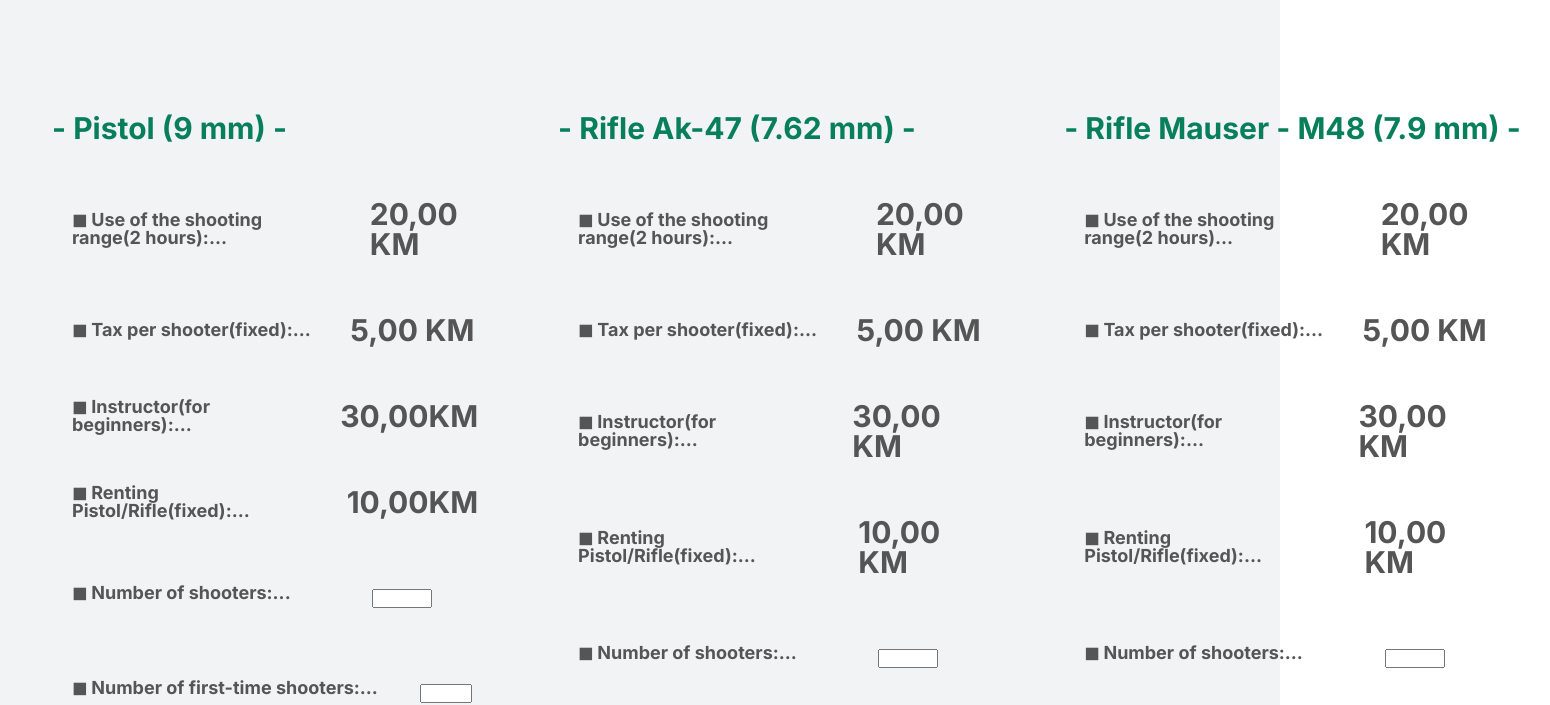
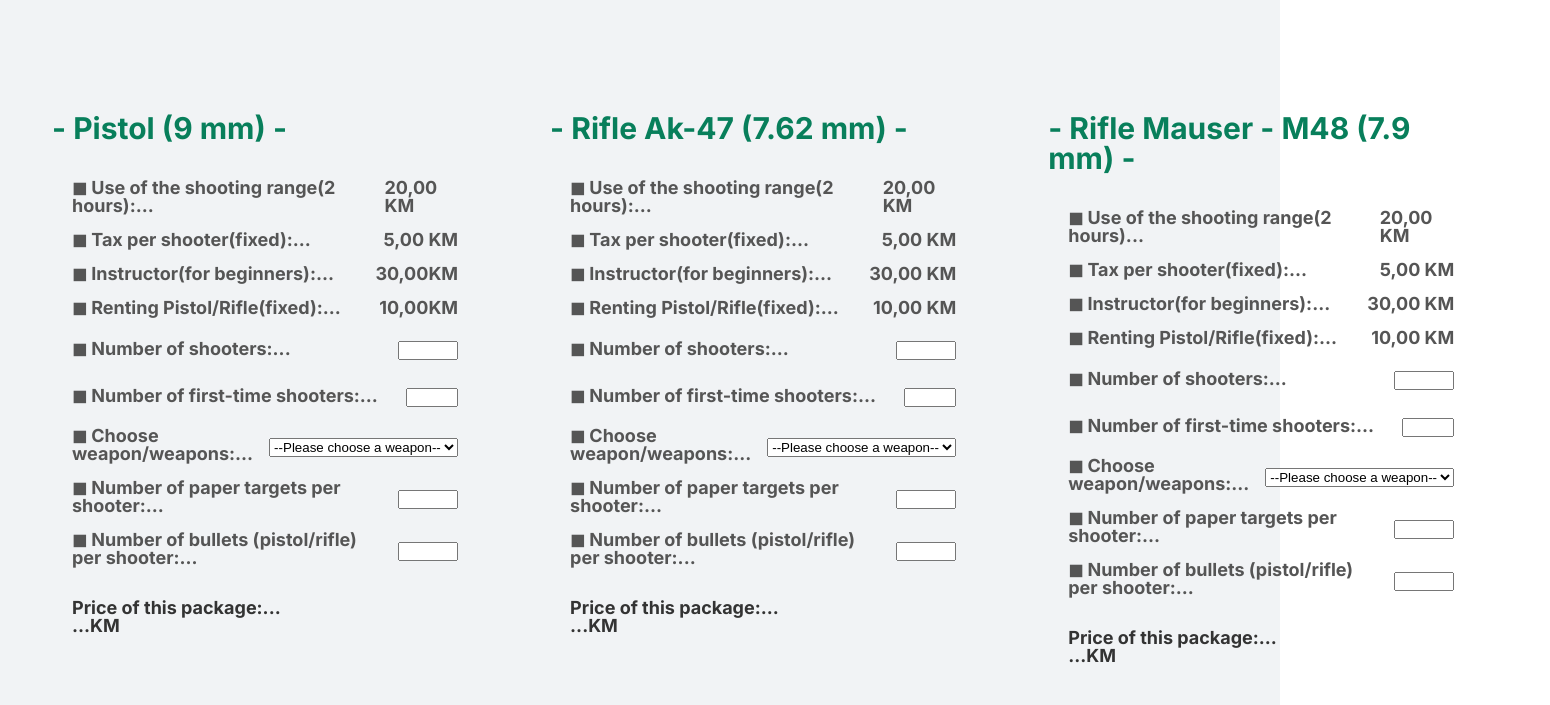
Before and after one commit to Emin-A/shooting-club-visoko, a plain HTML site: page index.html in a window 1280 px wide. Shown: the part 891-1596 px from the top of the page, 1550 px wide, since content can reach past the window. Drawn offline with Linux system fonts and the light colour scheme.

Commit message:
Updated the pricing packeg, the project will be postponed

```diff
--- a/css/style_new.css
+++ b/css/style_new.css
@@ -228,6 +228,7 @@ body {
 .section-how {
   padding: 9.6px 0;
   background-color: #f1f3f5;
+
   /*01. Now it is all stacked on top of each other*/
 }
 
@@ -244,17 +245,20 @@ body {
 /*We write 'grid' int the html next to 'section-how' class*/
 .grid {
   display: grid;
-  /* gap: 3.2rem; */
+  gap: 3.2rem;
+  /* box-sizing: border-box; */
 }
+
 /*03. now to reuse the grid we need to export it*/
 /*we move the upper code 'grid-template-colums...' to here now*/
 /* .grid--2-cols {
   grid-template-columns: repeat(2, 1fr);
 } */
 /*04. now we can copy above and make '.grid--3-cols' 3 columns*/
-/* .grid--3-cols {
+.grid--3-cols {
   grid-template-columns: repeat(3, 1fr);
-} */
+}
+
 /*05. we then write in html the first 'section-how grid' this'grid--2-cols'   "section-how grid grid--2-cols"*/
 /*then for the other 'section-how grid' we write "section-how grid grid--3-cols"*/
 /*06. now this grid reusability will work in the footer !!! */
@@ -263,6 +267,7 @@ body {
   padding: 20px;
   font-size: 30px;
   margin: 0 auto;
+  /* gap: 3.2rem; */
   /* background-color: #333; */
 }
 
@@ -300,6 +305,7 @@ body {
   list-style: none;
   display: flex;
   flex-direction: column;
+  grid-template-columns: 1fr;
   gap: 1.6rem;
 }
 
@@ -311,6 +317,14 @@ body {
   gap: 1.6rem;
 }
 
+.price:only-child {
+  font-size: 1.8rem;
+  grid-template-columns: 1fr;
+  /* flex-direction: column; */
+  padding: 0;
+  margin-right: 0;
+}
+
 label {
   display: block;
   font: 1.6rem "Inter", sans-serif;
@@ -320,10 +334,6 @@ input,
 label {
   margin: 0.4rem 0;
 }
-
-/* .price {
-  font-size: 1.8rem;
-} */
 
 .pricing-name {
   color: #087f5b;
--- a/index.html
+++ b/index.html
@@ -213,6 +213,7 @@
           <h2 class="heading-secondary">- Checkout: Reservation Details -</h2>
         </div>
       </div>
+      <div class=""></div>
     </section>
     <!-- Footer - will have social medial icons to direct to from any nav section of the web site -->
 
```
